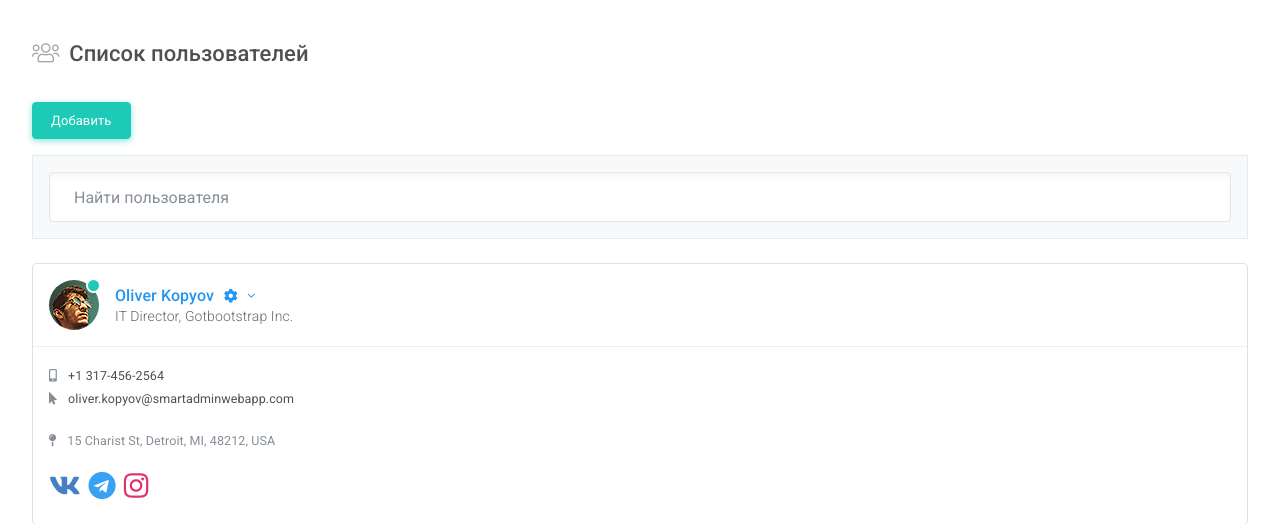
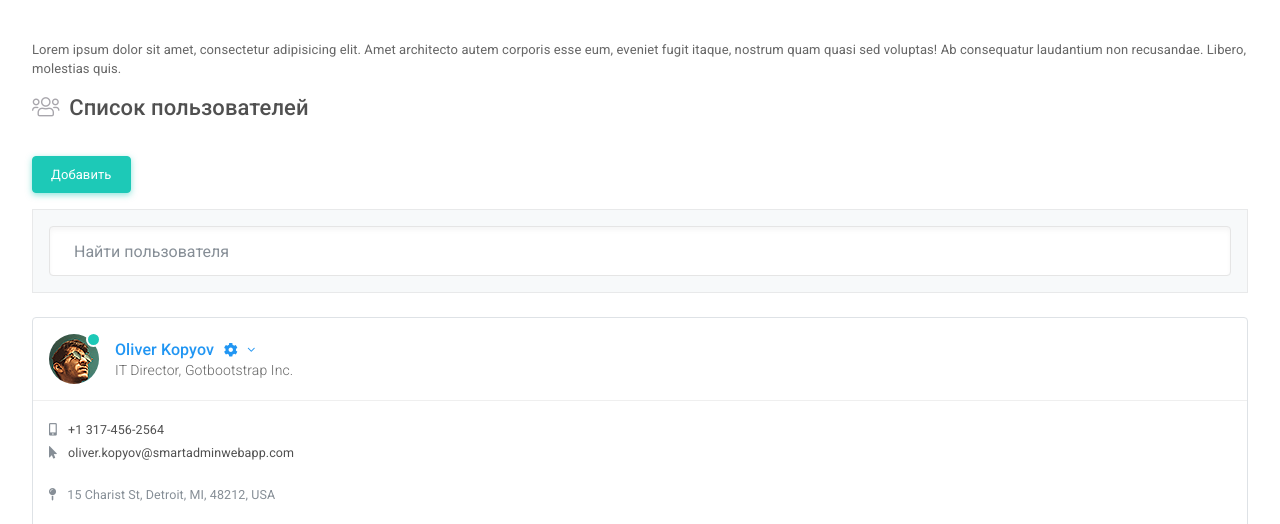
Before and after one commit to kairosing/immersion, a PHP site: page /users.php in a window 1280 px wide. Shown: the part 56-580 px from the top of the page. Run offline with PHP 8.4, Linux system fonts and the light colour scheme.

Commit message:
third commit

```diff
--- a/users.php
+++ b/users.php
@@ -39,7 +39,11 @@ require_once "function.php";
 
         <main id="js-page-content" role="main" class="page-content mt-3">
             <?php display_flash_message("success");?>
-<!--            <p>получилось с commitom</p>-->
+            <p>Lorem ipsum dolor sit amet, consectetur adipisicing elit.
+                Amet architecto autem corporis esse eum, eveniet fugit itaque,
+                nostrum quam quasi sed voluptas! Ab consequatur laudantium non recusandae.
+                Libero, molestias quis.</p>
+
             <div class="subheader">
                 <h1 class="subheader-title">
                     <i class='subheader-icon fal fa-users'></i> Список пользователей
```
